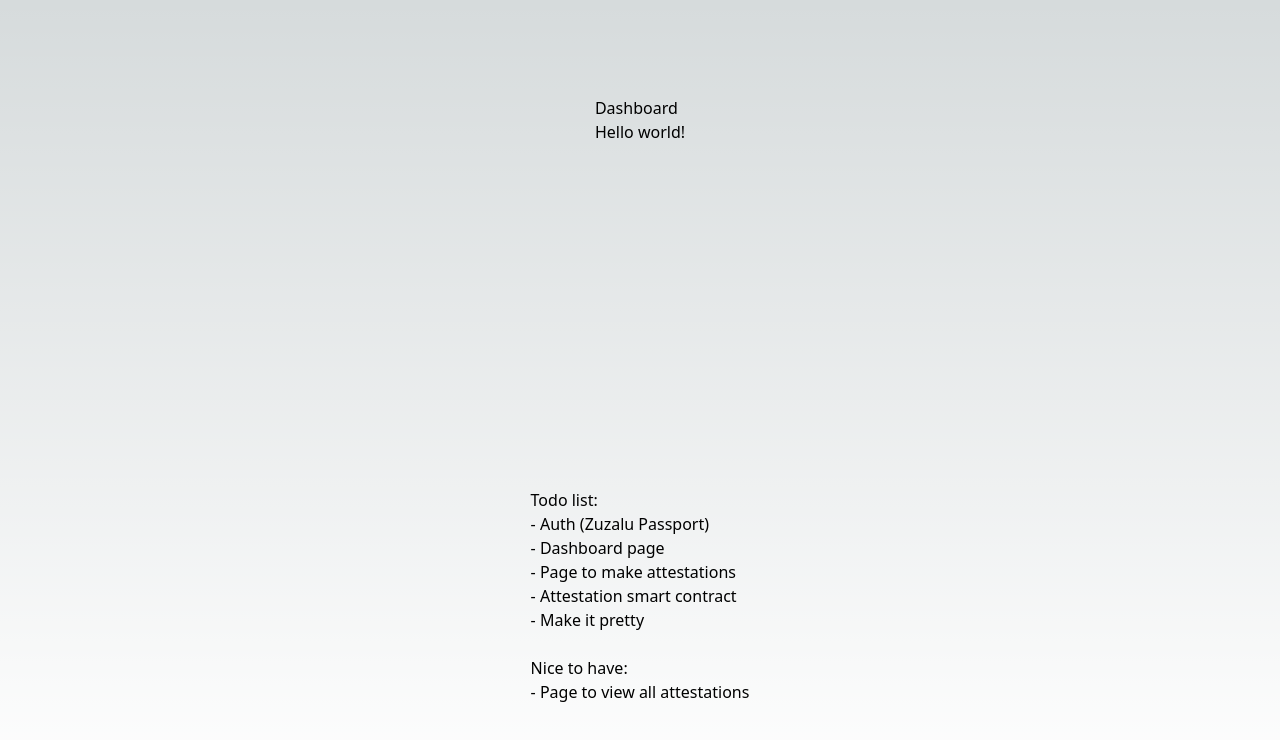
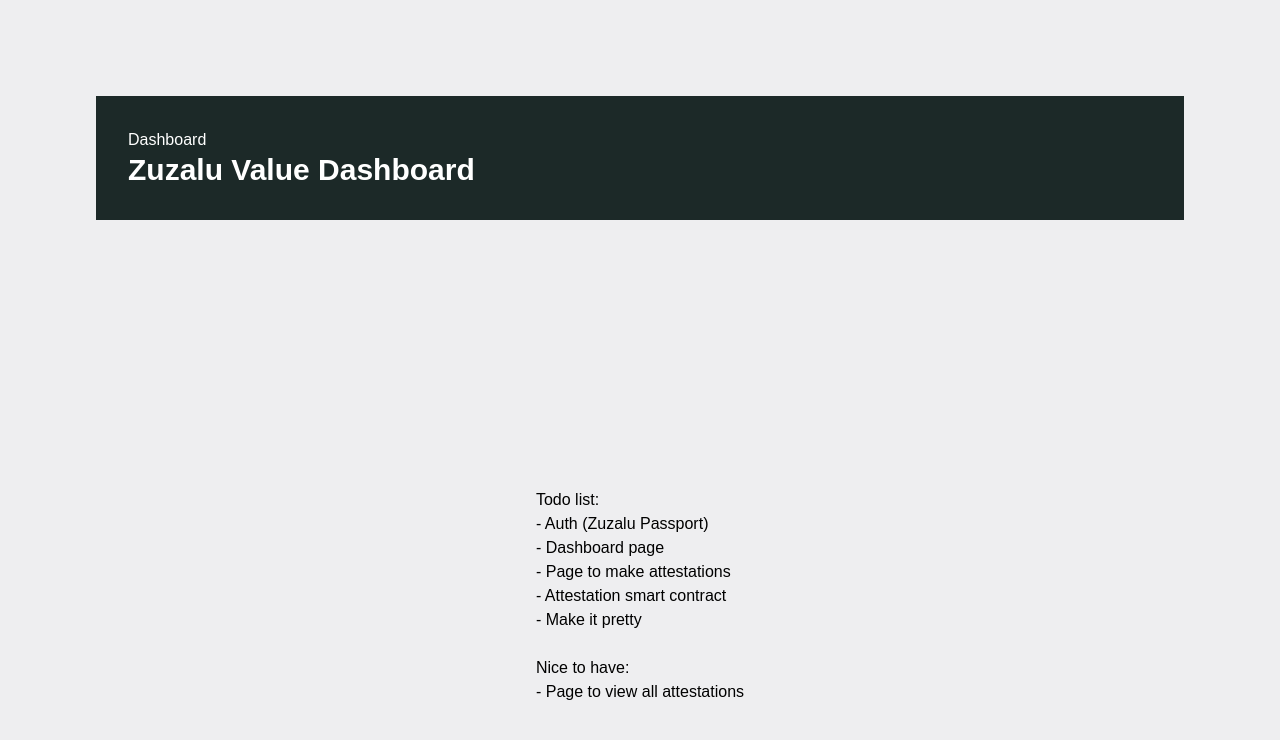
Before and after one commit to TheGodOfAwesome/hackathon-zuzalu-value-dashboard, a Next.js app: page / in a window 1280 px wide. Shown: the top 740 px of the page. Built offline with nearby package versions, Linux system fonts and the light colour scheme.

Commit message:
fix tailwind config

```diff
--- a/package.json
+++ b/package.json
@@ -16,6 +16,8 @@
     "react-dom": "18.2.0"
   },
   "devDependencies": {
+    "autoprefixer": "^10.4.14",
+    "postcss": "^8.4.21",
     "tailwindcss": "^3.3.1"
   }
 }
--- a/pages/dashboard.js
+++ b/pages/dashboard.js
@@ -1,8 +1,8 @@
 export const Dashboard = () => {
     return (
-        <div>Dashboard
-        <h1 className="text-3xl font-bold underline">
-            Hello world!
+        <div className="bg-[#1C2928] text-white p-8 w-full">Dashboard
+        <h1 className="text-3xl font-bold" >
+            Zuzalu Value Dashboard
         </h1>
   </div>
     )
--- /dev/null
+++ b/postcss.config.js
@@ -0,0 +1,6 @@
+module.exports = {
+  plugins: {
+    tailwindcss: {},
+    autoprefixer: {},
+  },
+}
--- a/styles/globals.css
+++ b/styles/globals.css
@@ -1,111 +1,8 @@
-:root {
-  --max-width: 1100px;
-  --border-radius: 12px;
-  --font-mono: ui-monospace, Menlo, Monaco, 'Cascadia Mono', 'Segoe UI Mono',
-    'Roboto Mono', 'Oxygen Mono', 'Ubuntu Monospace', 'Source Code Pro',
-    'Fira Mono', 'Droid Sans Mono', 'Courier New', monospace;
-
-  --foreground-rgb: 0, 0, 0;
-  --background-start-rgb: 214, 219, 220;
-  --background-end-rgb: 255, 255, 255;
-
-  --primary-glow: conic-gradient(
-    from 180deg at 50% 50%,
-    #16abff33 0deg,
-    #0885ff33 55deg,
-    #54d6ff33 120deg,
-    #0071ff33 160deg,
-    transparent 360deg
-  );
-  --secondary-glow: radial-gradient(
-    rgba(255, 255, 255, 1),
-    rgba(255, 255, 255, 0)
-  );
-
-  --tile-start-rgb: 239, 245, 249;
-  --tile-end-rgb: 228, 232, 233;
-  --tile-border: conic-gradient(
-    #00000080,
-    #00000040,
-    #00000030,
-    #00000020,
-    #00000010,
-    #00000010,
-    #00000080
-  );
-
-  --callout-rgb: 238, 240, 241;
-  --callout-border-rgb: 172, 175, 176;
-  --card-rgb: 180, 185, 188;
-  --card-border-rgb: 131, 134, 135;
-}
-
-@media (prefers-color-scheme: dark) {
-  :root {
-    --foreground-rgb: 255, 255, 255;
-    --background-start-rgb: 0, 0, 0;
-    --background-end-rgb: 0, 0, 0;
-
-    --primary-glow: radial-gradient(rgba(1, 65, 255, 0.4), rgba(1, 65, 255, 0));
-    --secondary-glow: linear-gradient(
-      to bottom right,
-      rgba(1, 65, 255, 0),
-      rgba(1, 65, 255, 0),
-      rgba(1, 65, 255, 0.3)
-    );
-
-    --tile-start-rgb: 2, 13, 46;
-    --tile-end-rgb: 2, 5, 19;
-    --tile-border: conic-gradient(
-      #ffffff80,
-      #ffffff40,
-      #ffffff30,
-      #ffffff20,
-      #ffffff10,
-      #ffffff10,
-      #ffffff80
-    );
-
-    --callout-rgb: 20, 20, 20;
-    --callout-border-rgb: 108, 108, 108;
-    --card-rgb: 100, 100, 100;
-    --card-border-rgb: 200, 200, 200;
-  }
-}
-
-* {
-  box-sizing: border-box;
-  padding: 0;
-  margin: 0;
-}
-
-html,
-body {
-  max-width: 100vw;
-  overflow-x: hidden;
-}
-
-body {
-  color: rgb(var(--foreground-rgb));
-  background: linear-gradient(
-      to bottom,
-      transparent,
-      rgb(var(--background-end-rgb))
-    )
-    rgb(var(--background-start-rgb));
-}
-
-a {
-  color: inherit;
-  text-decoration: none;
-}
-
-@media (prefers-color-scheme: dark) {
-  html {
-    color-scheme: dark;
-  }
-}
-
 @tailwind base;
 @tailwind components;
 @tailwind utilities;
+
+body {
+  font-family: 'JetBrains Mono', sans-serif;
+  background-color: rgb(238 238 240);
+}
--- a/tailwind.config.js
+++ b/tailwind.config.js
@@ -1,6 +1,10 @@
 /** @type {import('tailwindcss').Config} */
 module.exports = {
-  content: [],
+  content: [
+    "./app/**/*.{js,ts,jsx,tsx,mdx}",
+    "./pages/**/*.{js,ts,jsx,tsx,mdx}",
+    "./components/**/*.{js,ts,jsx,tsx,mdx}",
+  ],
   theme: {
     extend: {},
   },
```
Also changed, not shown: 2 other files (tests, documents, lock files or other folders).
